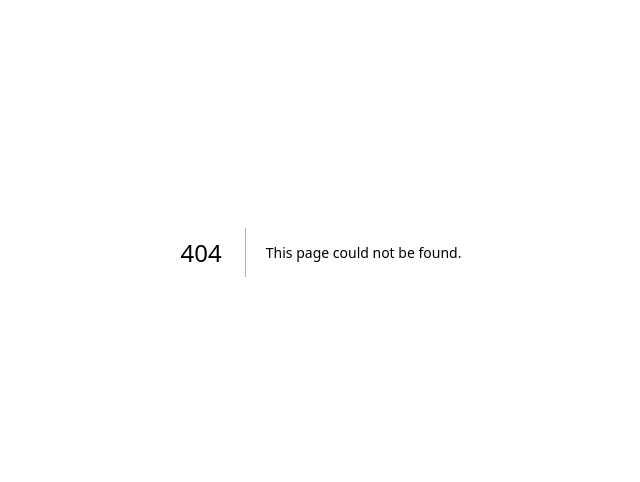
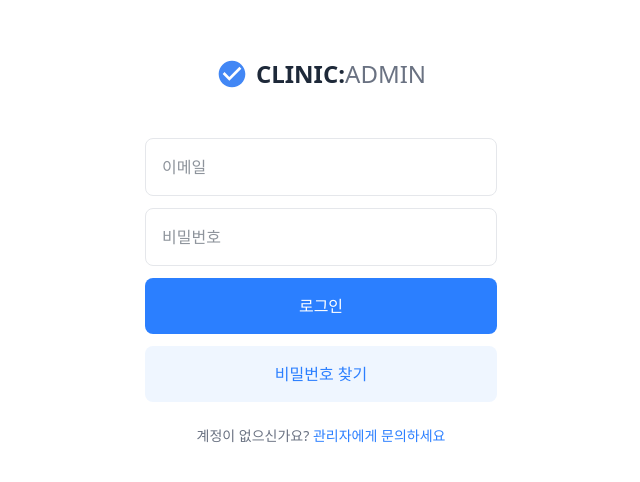
Before and after one commit to dev-hyeonmin/admin-frontend, a Next.js app: page /login in a window 1280 px wide. Before the commit this address had no page. Shown: the part 148-630 px from the top of the page, without its empty margins (319-959 px from the left). Built offline with nearby package versions, Linux system fonts and the light colour scheme.

Commit message:
Chore: login data validation

```diff
--- a/package.json
+++ b/package.json
@@ -11,7 +11,8 @@
   "dependencies": {
     "next": "15.2.5",
     "react": "^19.0.0",
-    "react-dom": "^19.0.0"
+    "react-dom": "^19.0.0",
+    "zod": "^3.24.3"
   },
   "devDependencies": {
     "@eslint/eslintrc": "^3",
--- a/src/app/api/action.ts
+++ /dev/null
@@ -1,9 +0,0 @@
-'use server';
-
-export const handleForm = async (prevState: any, formData: FormData) => {
-  console.log(formData.get('email'), formData.get('password'));
-
-  return {
-    errors: ['wrong password'],
-  };
-};
--- /dev/null
+++ b/src/app/login/action.ts
@@ -0,0 +1,34 @@
+'use server';
+
+import { z } from 'zod';
+import { PASSWORD_MIN_LENGTH } from '@/lib/constants';
+
+/**
+ * if you want to use more validation options
+ * https://zod.dev
+ * nomadcoder #6.2
+ */
+
+const formSchema = z.object({
+  email: z.string().trim().nonempty().pipe(z.string().email()),
+  password: z
+    .string()
+    .trim()
+    .nonempty()
+    .pipe(z.string().min(PASSWORD_MIN_LENGTH, '비밀번호는 최소 8자 이상이어야 합니다')),
+});
+
+export const handleLogin = async (prevState: any, formData: FormData) => {
+  const data = {
+    email: formData.get('email'),
+    password: formData.get('password'),
+  };
+  const result = formSchema.safeParse(data);
+
+  if (!result.success) {
+    return {
+      ...data,
+      error: result.error?.flatten().fieldErrors,
+    };
+  }
+};
--- /dev/null
+++ b/src/app/login/page.tsx
@@ -0,0 +1,75 @@
+'use client';
+
+import FormInput from '@/components/form-input';
+import FormButton from '@/components/form-button';
+import { useFormState } from 'react-dom';
+import { handleLogin } from '@/app/login/action';
+
+// 초기 상태 설정
+const initialState = { email: '', password: '', error: {} };
+
+const Login = () => {
+  const [state, dispatch] = useFormState(handleLogin, initialState);
+
+  return (
+    <div className="min-h-screen flex flex-col items-center justify-center bg-white">
+      <div className="w-full max-w-sm px-4">
+        <div className="flex justify-center mb-12">
+          <div className="flex items-center">
+            <svg className="w-8 h-8 text-blue-500 mr-2" viewBox="0 0 24 24" fill="currentColor">
+              <path
+                d="M12 2C6.48 2 2 6.48 2 12s4.48 10 10 10 10-4.48 10-10S17.52 2 12 2zm-2 15l-5-5 1.41-1.41L10 14.17l7.59-7.59L19 8l-9 9z"
+                fill="#4287f5"
+              />
+            </svg>
+            <span className="text-2xl font-bold text-gray-800">CLINIC:</span>
+            <span className="text-2xl font-normal text-gray-500">ADMIN</span>
+          </div>
+        </div>
+
+        <form action={dispatch}>
+          <div className="space-y-3">
+            <div>
+              <FormInput
+                type="email"
+                placeholder="이메일"
+                name="email"
+                defaultValue={state?.email as string}
+                errors={state?.error?.email}
+              />
+            </div>
+
+            <div>
+              <FormInput
+                type="password"
+                placeholder="비밀번호"
+                name="password"
+                defaultValue={state?.password as string}
+                errors={state?.error?.password}
+              />
+            </div>
+
+            <div>
+              <FormButton type="submit" text="로그인" />
+            </div>
+
+            <div>
+              <FormButton type="button" text="비밀번호 찾기" variant="secondary" />
+            </div>
+          </div>
+        </form>
+
+        <div className="mt-6 text-center">
+          <p className="text-sm text-gray-500">
+            계정이 없으신가요?{' '}
+            <a href="mailto:admin@dermaclinic.com" className="text-blue-500 hover:underline">
+              관리자에게 문의하세요
+            </a>
+          </p>
+        </div>
+      </div>
+    </div>
+  );
+};
+
+export default Login;
--- a/src/app/page.tsx
+++ b/src/app/page.tsx
@@ -1,63 +1,5 @@
-'use client';
-
-import FormInput from '@/components/form-input';
-import FormButton from '@/components/form-button';
-import { useFormState } from 'react-dom';
-import { handleForm } from '@/app/api/action';
+import Login from '@/app/login/page';
 
 export default function Home() {
-  const [state, action] = useFormState(handleForm, { email: '', password: '' } as any);
-
-  return (
-    <div className="min-h-screen flex flex-col items-center justify-center bg-white">
-      <div className="w-full max-w-sm px-4">
-        <div className="flex justify-center mb-12">
-          <div className="flex items-center">
-            <svg className="w-8 h-8 text-blue-500 mr-2" viewBox="0 0 24 24" fill="currentColor">
-              <path
-                d="M12 2C6.48 2 2 6.48 2 12s4.48 10 10 10 10-4.48 10-10S17.52 2 12 2zm-2 15l-5-5 1.41-1.41L10 14.17l7.59-7.59L19 8l-9 9z"
-                fill="#4287f5"
-              />
-            </svg>
-            <span className="text-2xl font-bold text-gray-800">CLINIC:</span>
-            <span className="text-2xl font-normal text-gray-500">ADMIN</span>
-          </div>
-        </div>
-
-        <form action={action}>
-          <div className="space-y-3">
-            <div>
-              <FormInput type="email" placeholder="이메일" name="email" />
-            </div>
-
-            <div>
-              <FormInput
-                type="password"
-                placeholder="비밀번호"
-                name="password"
-                errors={state.errors}
-              />
-            </div>
-
-            <div>
-              <FormButton text="로그인" />
-            </div>
-
-            <div>
-              <FormButton text="비밀번호 찾기" variant="secondary" />
-            </div>
-          </div>
-        </form>
-
-        <div className="mt-6 text-center">
-          <p className="text-sm text-gray-500">
-            계정이 없으신가요?{' '}
-            <a href="mailto:admin@dermaclinic.com" className="text-blue-500 hover:underline">
-              관리자에게 문의하세요
-            </a>
-          </p>
-        </div>
-      </div>
-    </div>
-  );
+  return <Login />;
 }
--- a/src/components/form-input.tsx
+++ b/src/components/form-input.tsx
@@ -2,27 +2,28 @@ import React, { InputHTMLAttributes } from 'react';
 
 interface FormInputProps extends InputHTMLAttributes<HTMLInputElement> {
   wrapperClassName?: string;
-  type: string;
-  placeholder?: string;
+  name: string;
+  type?: string;
   required?: boolean;
   errors?: string[];
 }
 
-const FormInput: React.FC<FormInputProps> = ({
+const FormInput = ({
   className,
   wrapperClassName,
-  type,
-  placeholder,
+  name,
+  type = 'text',
   required = false,
   errors = [],
   ...rest
-}) => {
+}: FormInputProps) => {
   return (
     <div className={wrapperClassName}>
       <input
         className={`w-full p-4 border border-gray-200 rounded-lg text-gray-800 focus:outline-none focus:ring-2 focus:ring-blue-500 ${className || ''}`}
         type={type}
-        placeholder={placeholder}
+        name={name}
+        placeholder={rest.placeholder}
         required={required}
         {...rest}
       />
--- /dev/null
+++ b/src/lib/constants.ts
@@ -0,0 +1 @@
+export const PASSWORD_MIN_LENGTH = 8;
```
Also changed, not shown: 1 other file (tests, documents, lock files or other folders).
